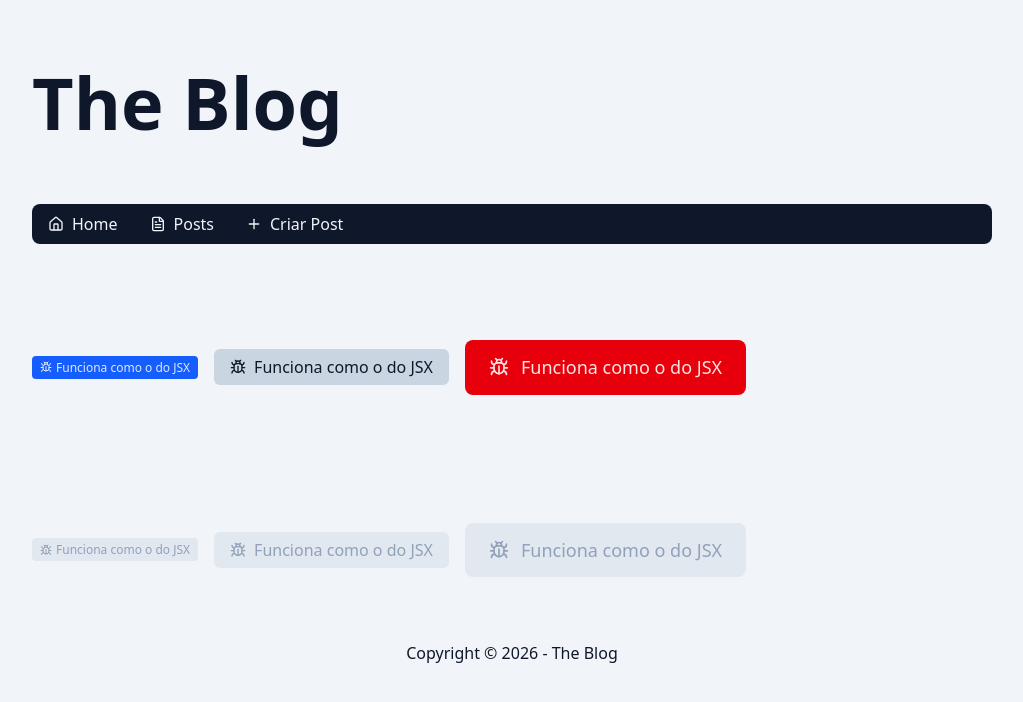
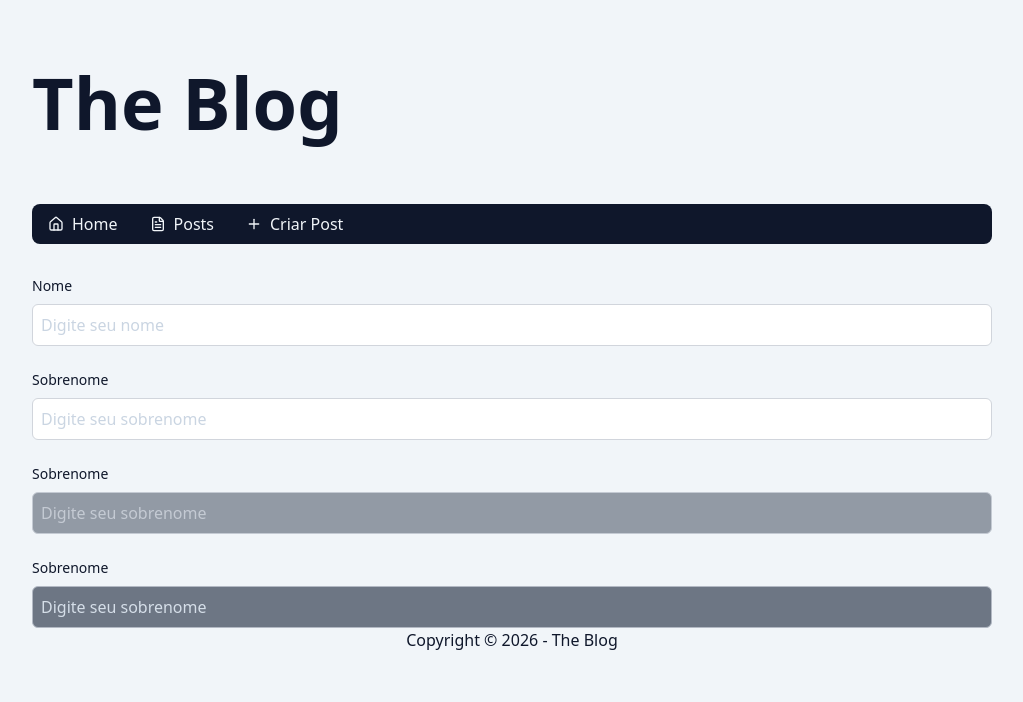
Before and after one commit to Wesley-Breno/blog-with-react, a Next.js app: page /admin/post/new in a window 1280 px wide. Shown: the top 702 px of the page, without its empty margins (128-1151 px from the left). Built offline with nearby package versions, Linux system fonts and the light colour scheme.

Commit message:
class 179

```diff
--- a/app/admin/post/new/page.tsx
+++ b/app/admin/post/new/page.tsx
@@ -1,36 +1,15 @@
-import { Button } from "@/app/components/button";
-import { BugIcon } from "lucide-react";
+import { InputText } from "@/app/components/InputText";
 
 export const dymic = "force-dynamic";
 
 export default async function AdminPostNewPage() {
   return (
-    <div>
-      <div className="py-16 flex gap-4 flex-wrap items-center">
-        <Button variant="default" size="sm">
-          <BugIcon /> Funciona como o do JSX
-        </Button>
-        <Button variant="ghost" size="md">
-          <BugIcon /> Funciona como o do JSX
-        </Button>
-        <Button variant="danger" size="lg">
-          <BugIcon /> Funciona como o do JSX
-        </Button>
-      </div>
+    <div className="flex flex-col gap-6">
+      <InputText labelText="Nome" placeholder="Digite seu nome"/>
+      <InputText labelText="Sobrenome" placeholder="Digite seu sobrenome"/>
+      <InputText disabled labelText="Sobrenome" placeholder="Digite seu sobrenome"/>
+      <InputText readOnly labelText="Sobrenome" placeholder="Digite seu sobrenome"/>
 
-      <div className="py-16 flex gap-4 flex-wrap items-center">
-        <Button variant="default" size="sm" disabled>
-          <BugIcon /> Funciona como o do JSX
-        </Button>
-        <Button variant="ghost" size="md" disabled>
-          <BugIcon /> Funciona como o do JSX
-        </Button>
-        <Button variant="danger" size="lg" disabled>
-          <BugIcon /> Funciona como o do JSX
-        </Button>
-
-
-      </div>
     </div>
   );
 }
--- /dev/null
+++ b/app/components/InputText/index.tsx
@@ -0,0 +1,35 @@
+import clsx from "clsx";
+import { useId } from "react";
+
+type InputTextProps = {
+  labelText?: string;
+} & React.ComponentProps<"input">;
+
+export function InputText({ labelText = "", ...props }: InputTextProps) {
+  const id = useId();
+
+  return (
+    <div className="flex flex-col gap-2">
+      {labelText && (
+        <label className="text-sm" htmlFor={id}>
+          {labelText}
+        </label>
+      )}
+      <input
+        {...props}
+
+        className={clsx(
+          "bg-white outline-none border border-gray-300 rounded-md p-2",
+          "transition focus:ring-blue-500 focus:ring-1 focus:border-blue-500",
+          "disabled:cursor-not-allowed disabled:opacity-50",
+          "disabled:placeholder-gray-400",
+          "placeholder-slate-300",
+          "read-only:bg-gray-700 read-only:border-gray-400 read-only:opacity-70",
+
+          props.className,
+        )}
+        id={id}
+      />
+    </div>
+  );
+}
```
